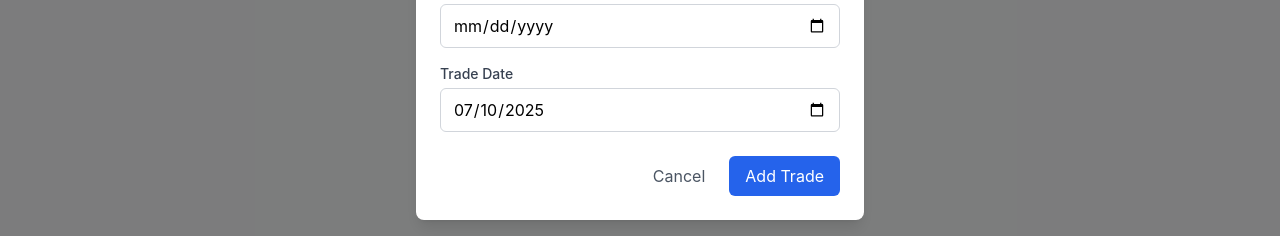
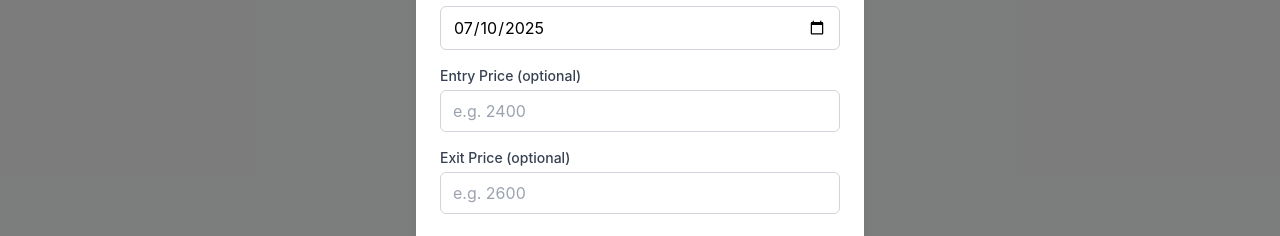
Before and after one commit to pankushrii/trading-journal, a React (Create React App) app: page / in a window 1280 px wide. Both pictures are taken after a click on the button "Add Trade". Shown: the part 538-774 px from the top of the page. Built offline with nearby package versions, Linux system fonts and the light colour scheme; no server answers; the database is empty.

Commit message:
Update App.js

```diff
--- a/src/App.js
+++ b/src/App.js
@@ -495,6 +495,29 @@ const addTrade = async () => {
                     className="w-full px-3 py-2 border border-gray-300 rounded-md focus:outline-none focus:ring-2 focus:ring-blue-500"
                   />
                 </div>
+
+                      <div>
+  <label className="block text-sm font-medium text-gray-700 mb-1">Entry Price (optional)</label>
+  <input
+    type="number"
+    value={newTrade.entryPrice || ''}
+    onChange={(e) => setNewTrade({...newTrade, entryPrice: e.target.value})}
+    className="w-full px-3 py-2 border border-gray-300 rounded-md focus:outline-none focus:ring-2 focus:ring-blue-500"
+    placeholder="e.g. 2400"
+  />
+</div>
+
+<div>
+  <label className="block text-sm font-medium text-gray-700 mb-1">Exit Price (optional)</label>
+  <input
+    type="number"
+    value={newTrade.exitPrice || ''}
+    onChange={(e) => setNewTrade({...newTrade, exitPrice: e.target.value})}
+    className="w-full px-3 py-2 border border-gray-300 rounded-md focus:outline-none focus:ring-2 focus:ring-blue-500"
+    placeholder="e.g. 2600"
+  />
+</div>
+
               </div>
 
               <div className="flex justify-end space-x-2 mt-6">
```
